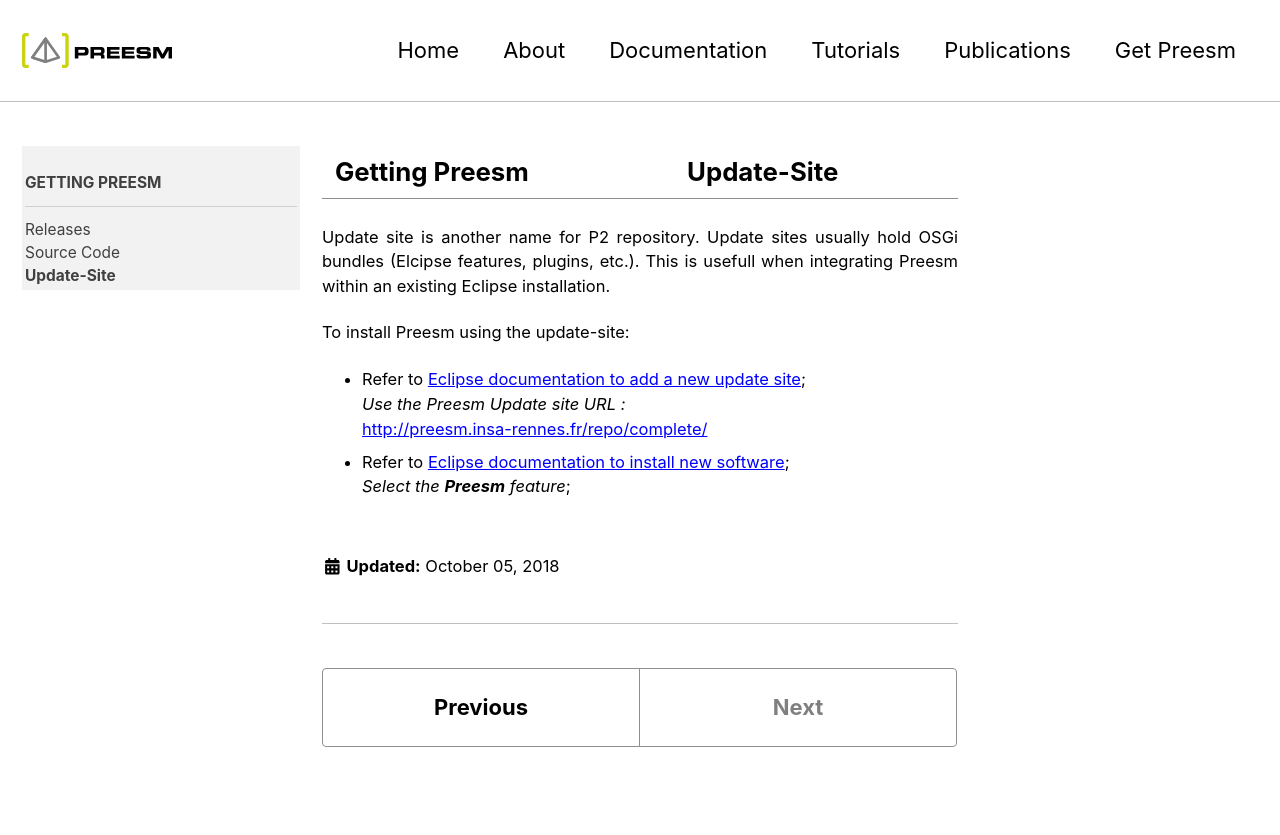
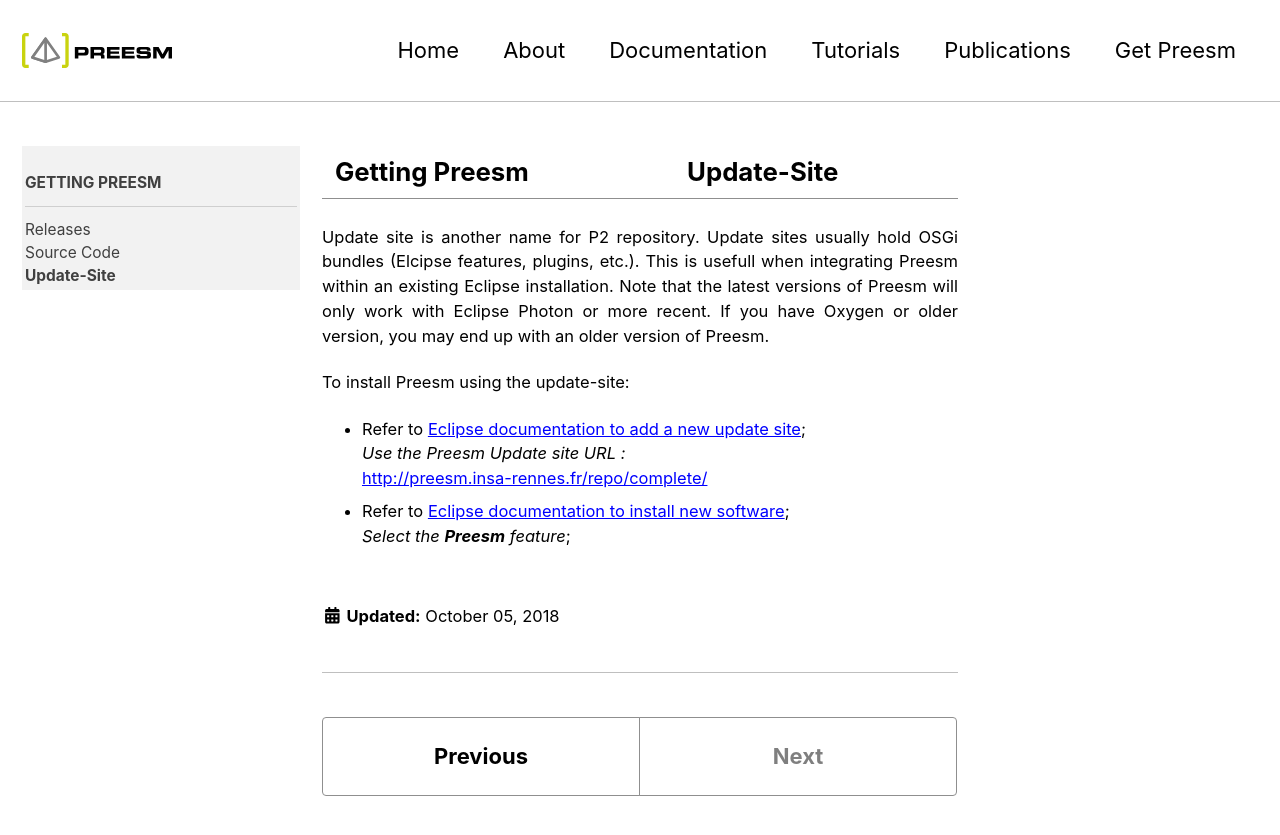
Before and after one commit to preesm/preesm.github.io, a Jekyll site: the page built from _get/update-site.md, in a window 1280 px wide and 900 px high. Shown: the top 835 px of the window. Built offline with Jekyll 4.4.1, drawn with Linux system fonts in a browser that asks for light colours; nearby versions of some CDN libraries; comment, search, counter and statistics services are not loaded.

Commit message:
(Get) Add note about eclipse version compatibility

```diff
--- a/_get/update-site.md
+++ b/_get/update-site.md
@@ -4,7 +4,7 @@ permalink: /get/update-site/
 toc: false
 ---
 
-Update site is another name for P2 repository. Update sites usually hold OSGi bundles (Elcipse features, plugins, etc.). This is usefull when integrating Preesm within an existing Eclipse installation.
+Update site is another name for P2 repository. Update sites usually hold OSGi bundles (Elcipse features, plugins, etc.). This is usefull when integrating Preesm within an existing Eclipse installation. Note that the latest versions of Preesm will only work with Eclipse Photon or more recent. If you have Oxygen or older version, you may end up with an older version of Preesm.
 
 To install Preesm using the update-site:
 
```
